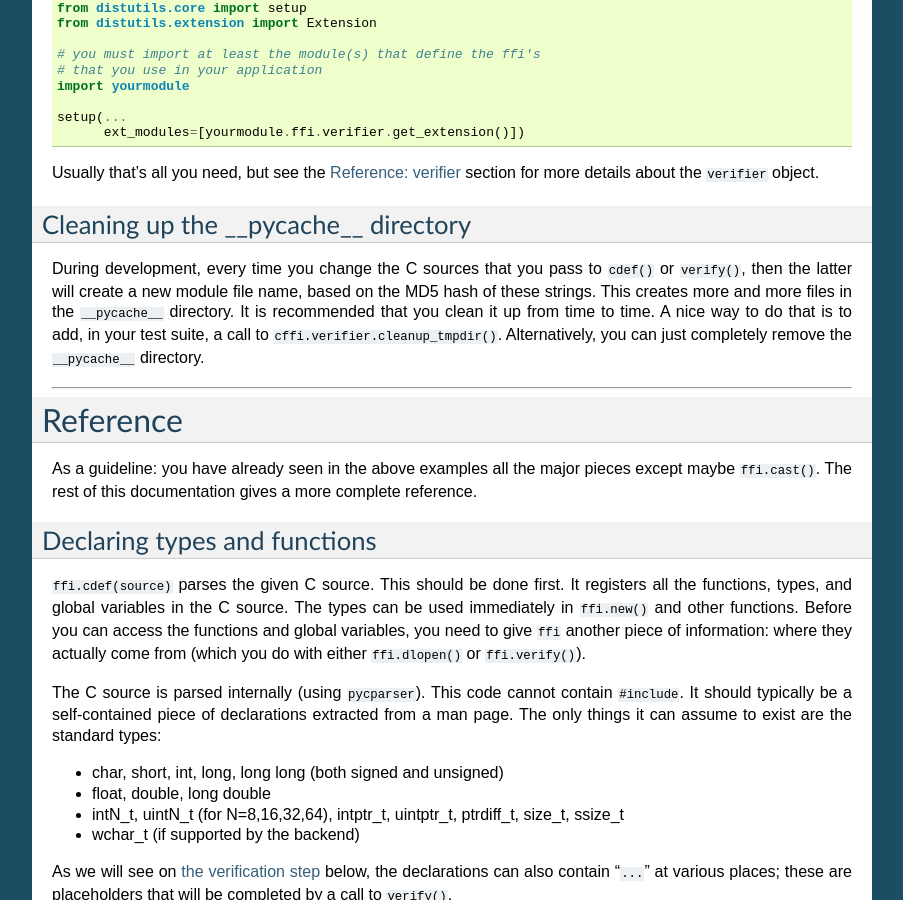
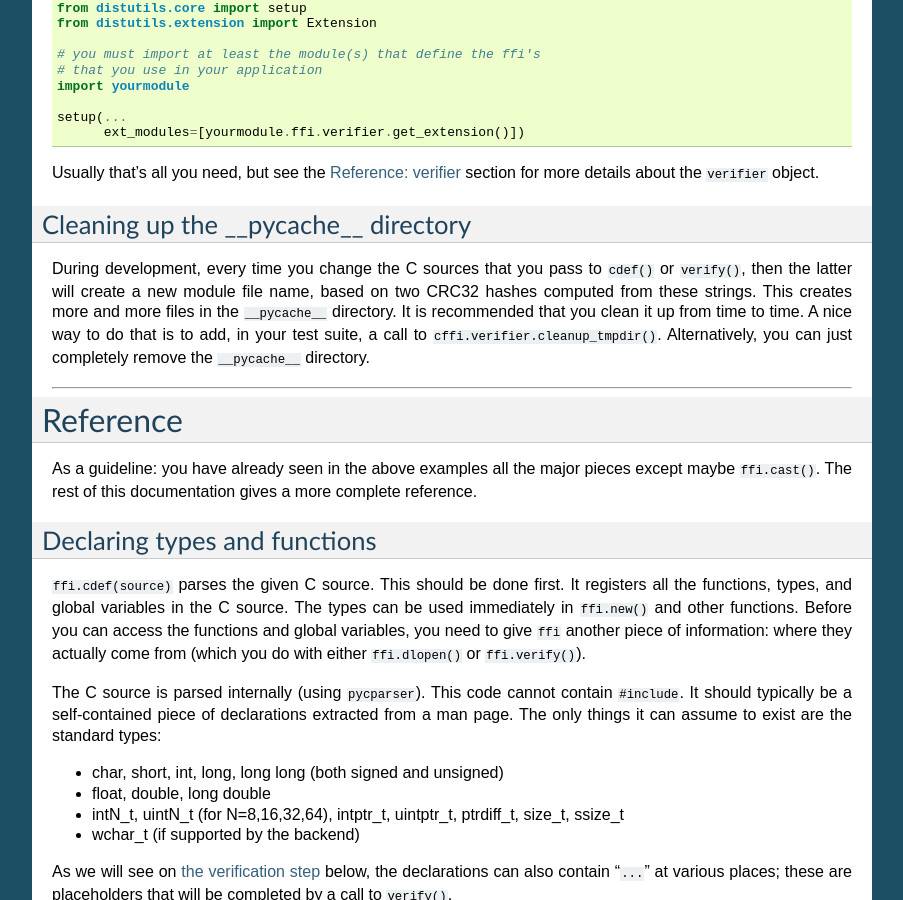
Before and after one commit to python-cffi/cffi, a Sphinx documentation site: the page built from doc/source/index.rst, in a window 1280 px wide and 900 px high, scrolled down 3845 px. Shown: the whole window, without its empty margins (198-1101 px from the left). Built offline with Sphinx 7.4.7, drawn with Linux system fonts in a browser that asks for light colours; some of the changed text lies outside the part shown.

Commit message:
Fix the documentation: the module file names are no longer based on the MD5 but on the CRC of the input strings.

```diff
--- a/doc/source/index.rst
+++ b/doc/source/index.rst
@@ -306,7 +306,8 @@ Cleaning up the __pycache__ directory
 
 During development, every time you change the C sources that you pass to
 ``cdef()`` or ``verify()``, then the latter will create a new module
-file name, based on the MD5 hash of these strings.  This creates more
+file name, based on two CRC32 hashes computed from these strings.
+This creates more
 and more files in the ``__pycache__`` directory.  It is recommended that
 you clean it up from time to time.  A nice way to do that is to add, in
 your test suite, a call to ``cffi.verifier.cleanup_tmpdir()``.
```
Also changed, not shown: other parts of doc/source/index.rst (+2 -2 lines).
